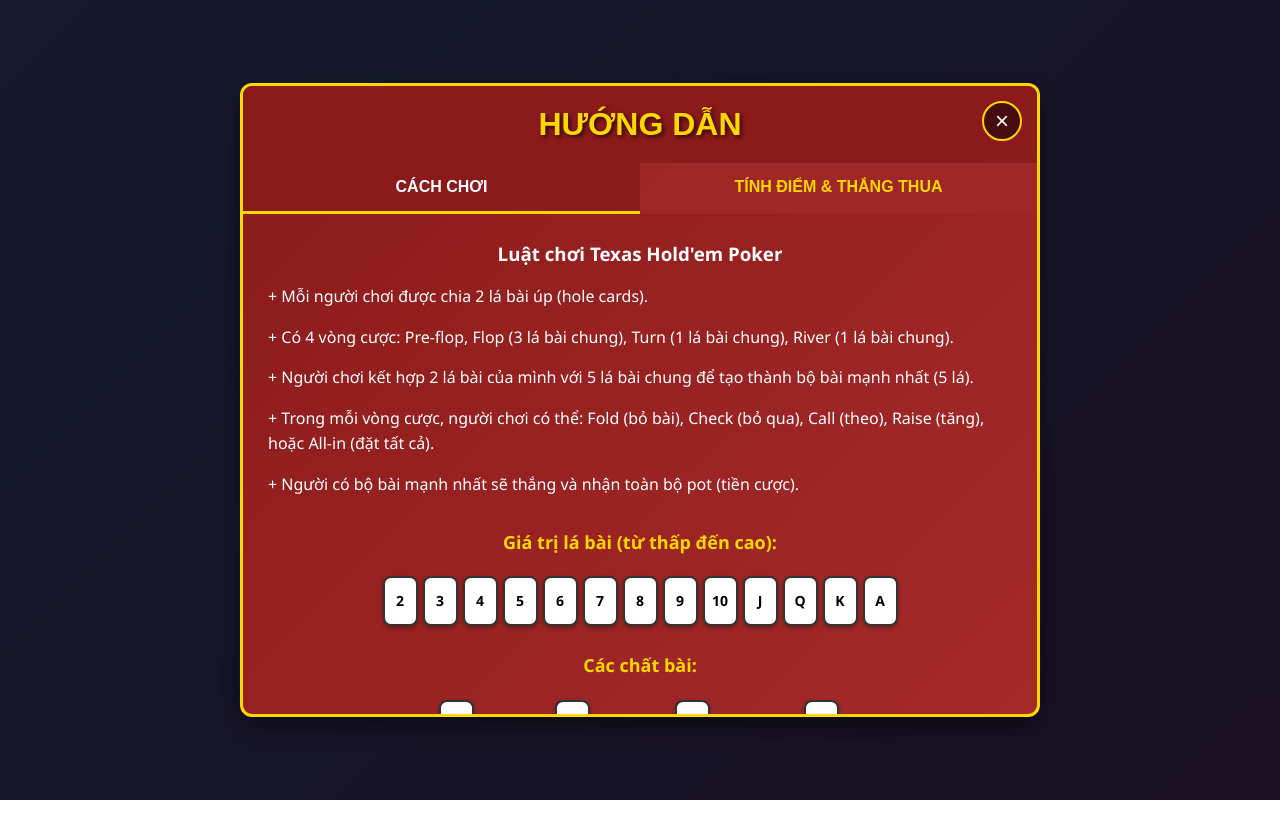
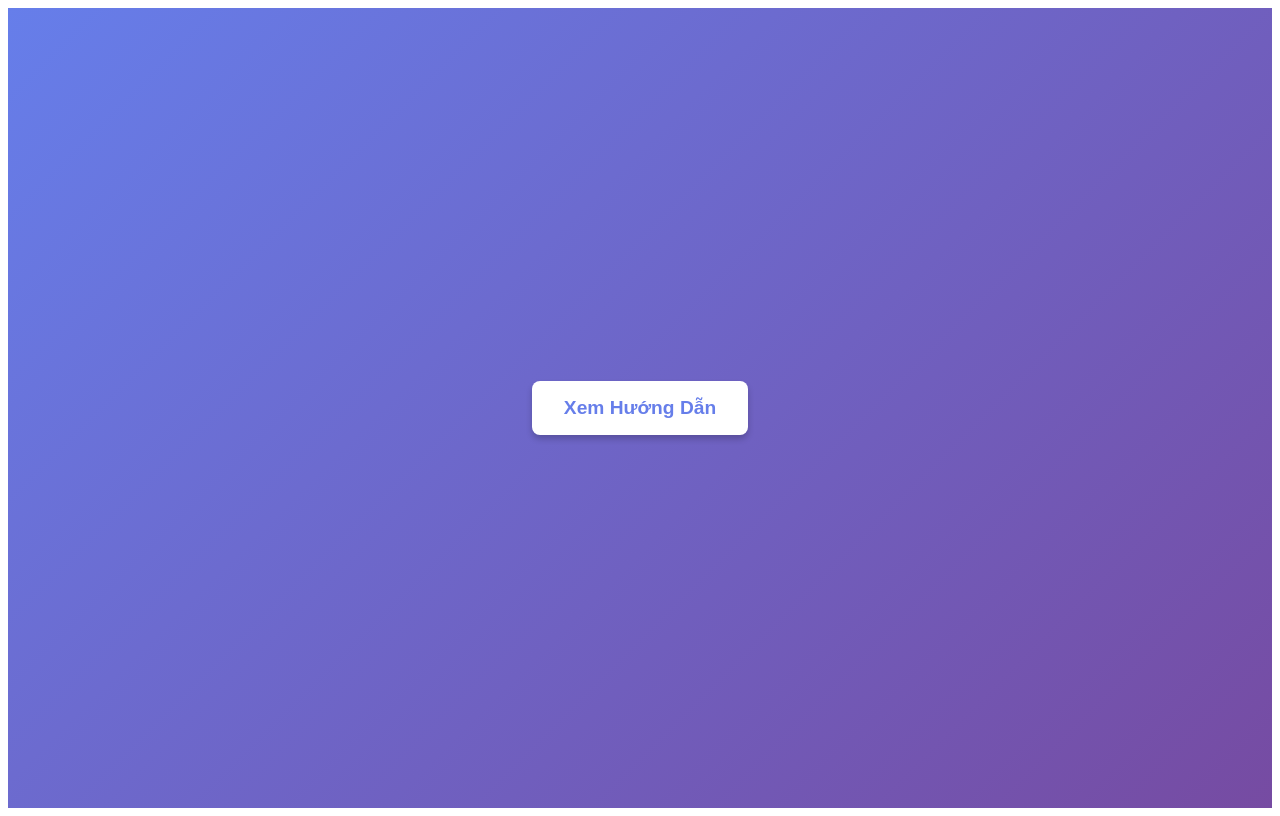
Before and after one commit to mrpoponep/card-game_FE, a React (Vite) app: page / in a window 1280 px wide. Built offline with nearby package versions, Linux system fonts and the light colour scheme.

Commit message:
Change structure

```diff
--- /dev/null
+++ b/frontend/src/App.jsx
@@ -0,0 +1,52 @@
+import React, { useState } from 'react';
+import PokerRules from './components/PokerRules';
+
+function App() {
+  const [showRules, setShowRules] = useState(false);
+
+  const styles = {
+    app: {
+      minHeight: '100vh',
+      background: 'linear-gradient(135deg, #667eea 0%, #764ba2 100%)',
+      display: 'flex',
+      justifyContent: 'center',
+      alignItems: 'center',
+      fontFamily: "'Segoe UI', Tahoma, Geneva, Verdana, sans-serif",
+    },
+    button: {
+      background: 'white',
+      color: '#667eea',
+      border: 'none',
+      padding: '1rem 2rem',
+      fontSize: '1.2rem',
+      fontWeight: 'bold',
+      borderRadius: '8px',
+      cursor: 'pointer',
+      transition: 'all 0.3s ease',
+      boxShadow: '0 4px 6px rgba(0, 0, 0, 0.2)',
+    },
+  };
+
+  return (
+    <div style={styles.app}>
+      <button
+        style={styles.button}
+        onClick={() => setShowRules(!showRules)}
+        onMouseEnter={(e) => {
+          e.target.style.transform = 'translateY(-2px)';
+          e.target.style.boxShadow = '0 6px 8px rgba(0, 0, 0, 0.3)';
+        }}
+        onMouseLeave={(e) => {
+          e.target.style.transform = 'translateY(0)';
+          e.target.style.boxShadow = '0 4px 6px rgba(0, 0, 0, 0.2)';
+        }}
+      >
+        {showRules ? 'Ẩn' : 'Xem'} Hướng Dẫn
+      </button>
+
+      {showRules && <PokerRules onClose={() => setShowRules(false)} />}
+    </div>
+  );
+}
+
+export default App;
--- a/src/main.jsx
+++ b/frontend/src/main.jsx
@@ -1,7 +1,6 @@
 import React from 'react';
 import ReactDOM from 'react-dom/client';
 import App from './App';
-import './index.css';
 
 ReactDOM.createRoot(document.getElementById('root')).render(
   <React.StrictMode>
--- a/index.html
+++ b/index.html
@@ -9,7 +9,7 @@
 
 <body>
 <div id="root"></div>
-<script type="module" src="/src/main.jsx"></script>
+<script type="module" src="frontend/src/main.jsx"></script>
 </body>
 
 </html>
--- a/src/App.css
+++ /dev/null
@@ -1,48 +0,0 @@
-* {
-  margin: 0;
-  padding: 0;
-  box-sizing: border-box;
-}
-
-.app {
-  min-height: 100vh;
-  background: linear-gradient(135deg, #667eea 0%, #764ba2 100%);
-  display: flex;
-  justify-content: center;
-  align-items: center;
-  font-family: 'Segoe UI', Tahoma, Geneva, Verdana, sans-serif;
-}
-
-.app-container {
-  text-align: center;
-  padding: 2rem;
-}
-
-.app-container h1 {
-  color: white;
-  font-size: 3rem;
-  margin-bottom: 2rem;
-  text-shadow: 2px 2px 4px rgba(0, 0, 0, 0.3);
-}
-
-.show-rules-btn {
-  background: white;
-  color: #667eea;
-  border: none;
-  padding: 1rem 2rem;
-  font-size: 1.2rem;
-  font-weight: bold;
-  border-radius: 8px;
-  cursor: pointer;
-  transition: all 0.3s ease;
-  box-shadow: 0 4px 6px rgba(0, 0, 0, 0.2);
-}
-
-.show-rules-btn:hover {
-  transform: translateY(-2px);
-  box-shadow: 0 6px 8px rgba(0, 0, 0, 0.3);
-}
-
-.show-rules-btn:active {
-  transform: translateY(0);
-}
--- a/src/App.jsx
+++ /dev/null
@@ -1,27 +0,0 @@
-import React, { useState } from 'react';
-import PokerRules from './components/PokerRules';
-import './App.css';
-
-function App() {
-  const [showRules, setShowRules] = useState(true);
-
-  return (
-    <div className="app">
-      <div className="app-container">
-        <h1>Card Game</h1>
-        <button
-          className="show-rules-btn"
-          onClick={() => setShowRules(true)}
-        >
-          Xem Hướng Dẫn
-        </button>
-
-        {showRules && (
-          <PokerRules onClose={() => setShowRules(false)} />
-        )}
-      </div>
-    </div>
-  );
-}
-
-export default App;
```
Also changed, not shown: frontend/src/components/PokerRules.css (renamed from src/components/PokerRules.css), frontend/src/components/PokerRules.jsx (renamed from src/components/PokerRules.jsx), src/index.css (deleted).
